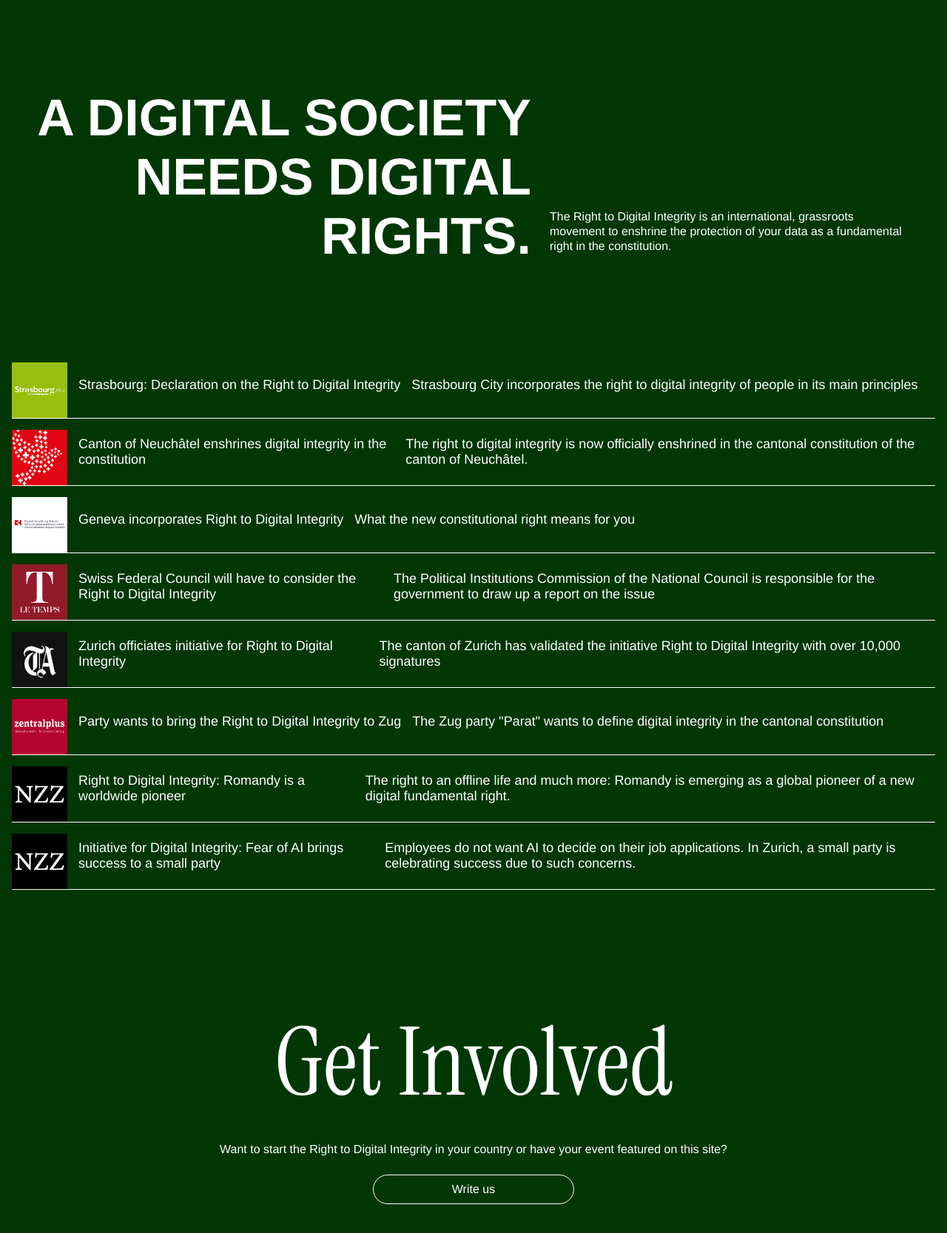
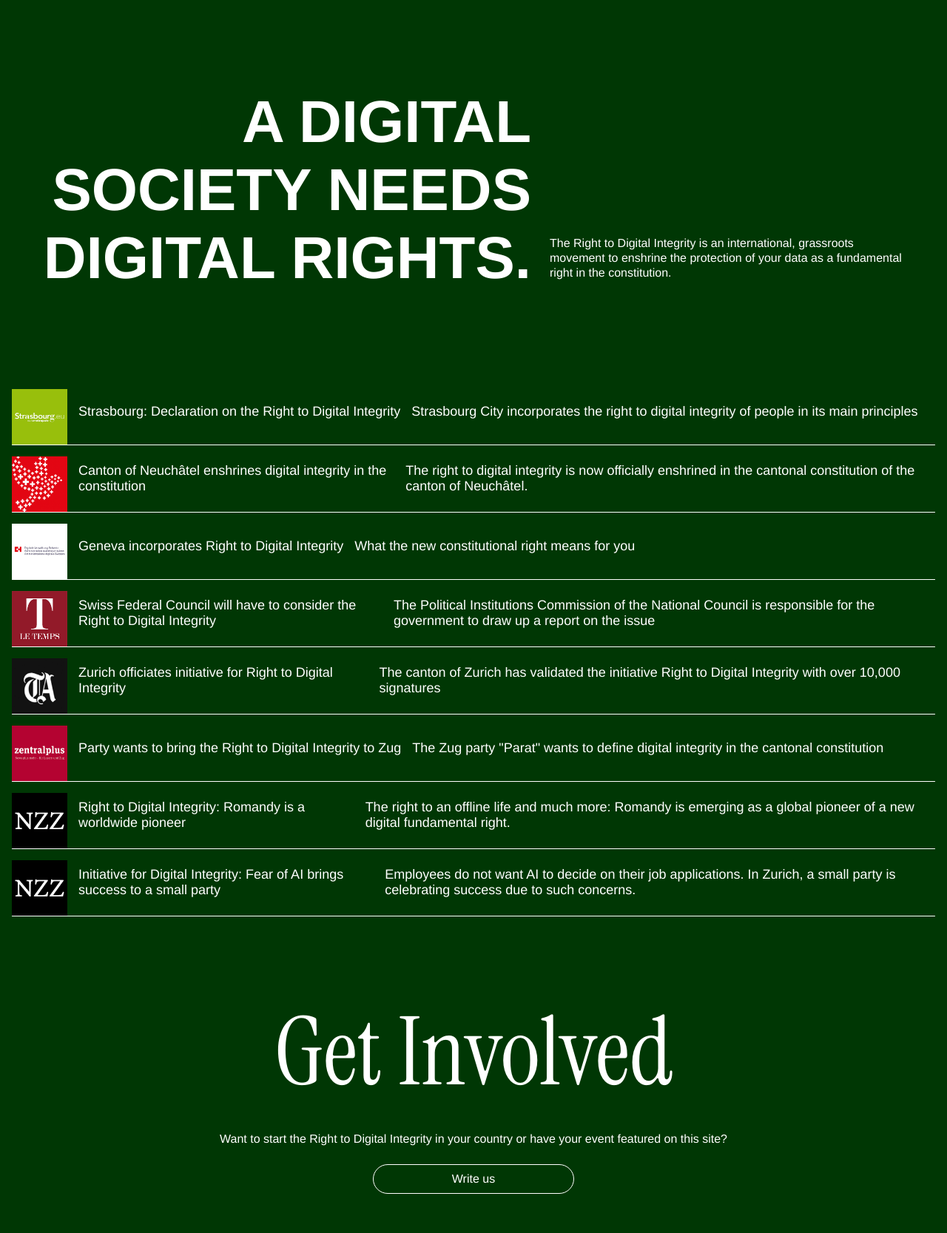
Before and after one commit to L0laL33tz/digitalintegrity, a plain HTML site: page index.html in a window 1280 px wide. Shown: the part 137-1804 px from the top of the page at 74% size. Drawn offline with Linux system fonts and the light colour scheme.

Commit message:
Update test-stylesheet-2.css

```diff
--- a/test-stylesheet-2.css
+++ b/test-stylesheet-2.css
@@ -36,7 +36,7 @@ body {
     }
 
     h2 {
-        font-size: 70px;
+        font-size: 80px;
         text-transform: uppercase;
         margin: 0;
         margin-right: 25px;
@@ -314,7 +314,7 @@ body {
 }
 
 .footer-box-hl {
-  padding-top: 150px;
+  padding-top: 100px;
   font-family: instrument;
   margin: 0;
   font-weight: 100 !important;
```
